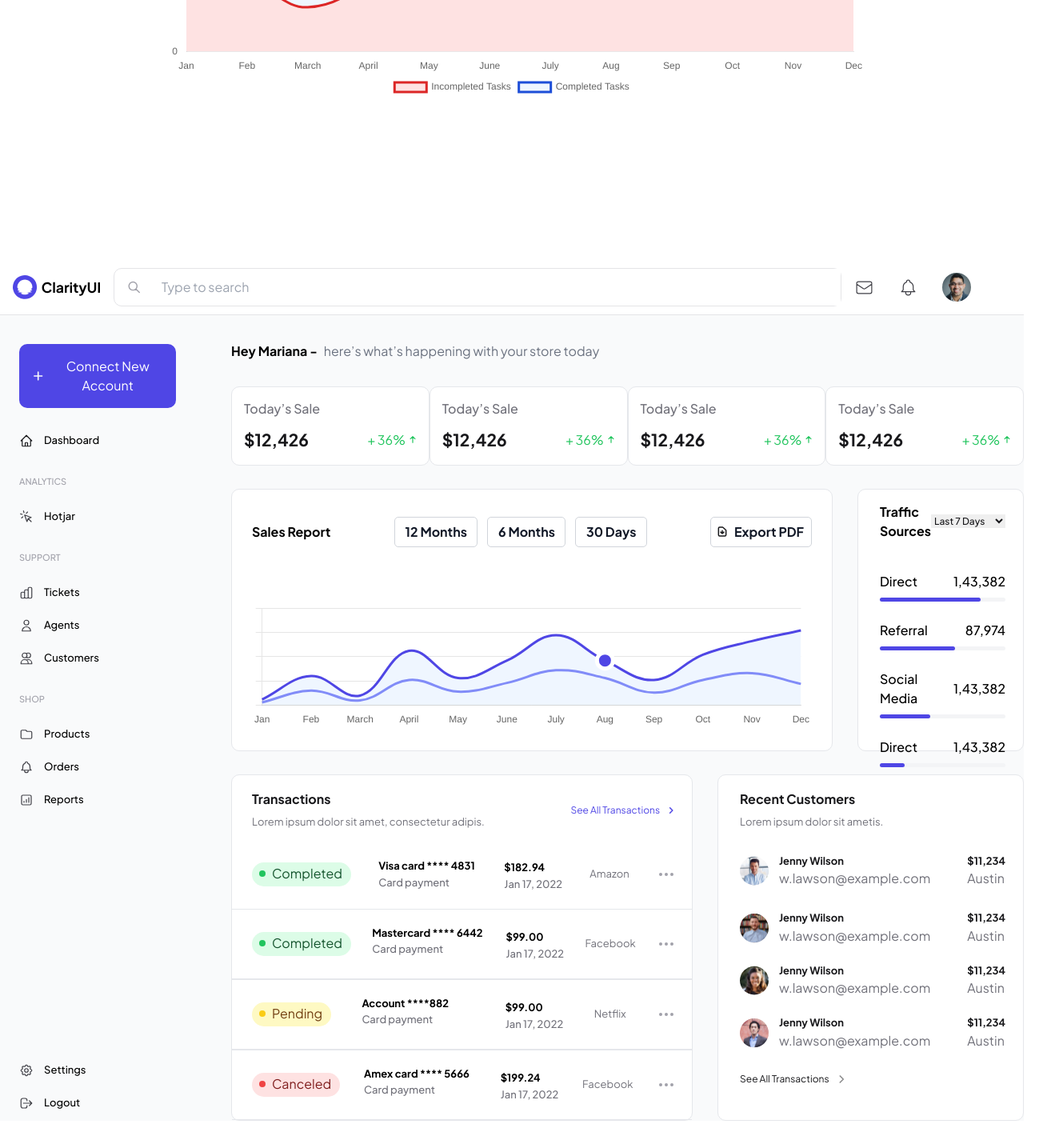
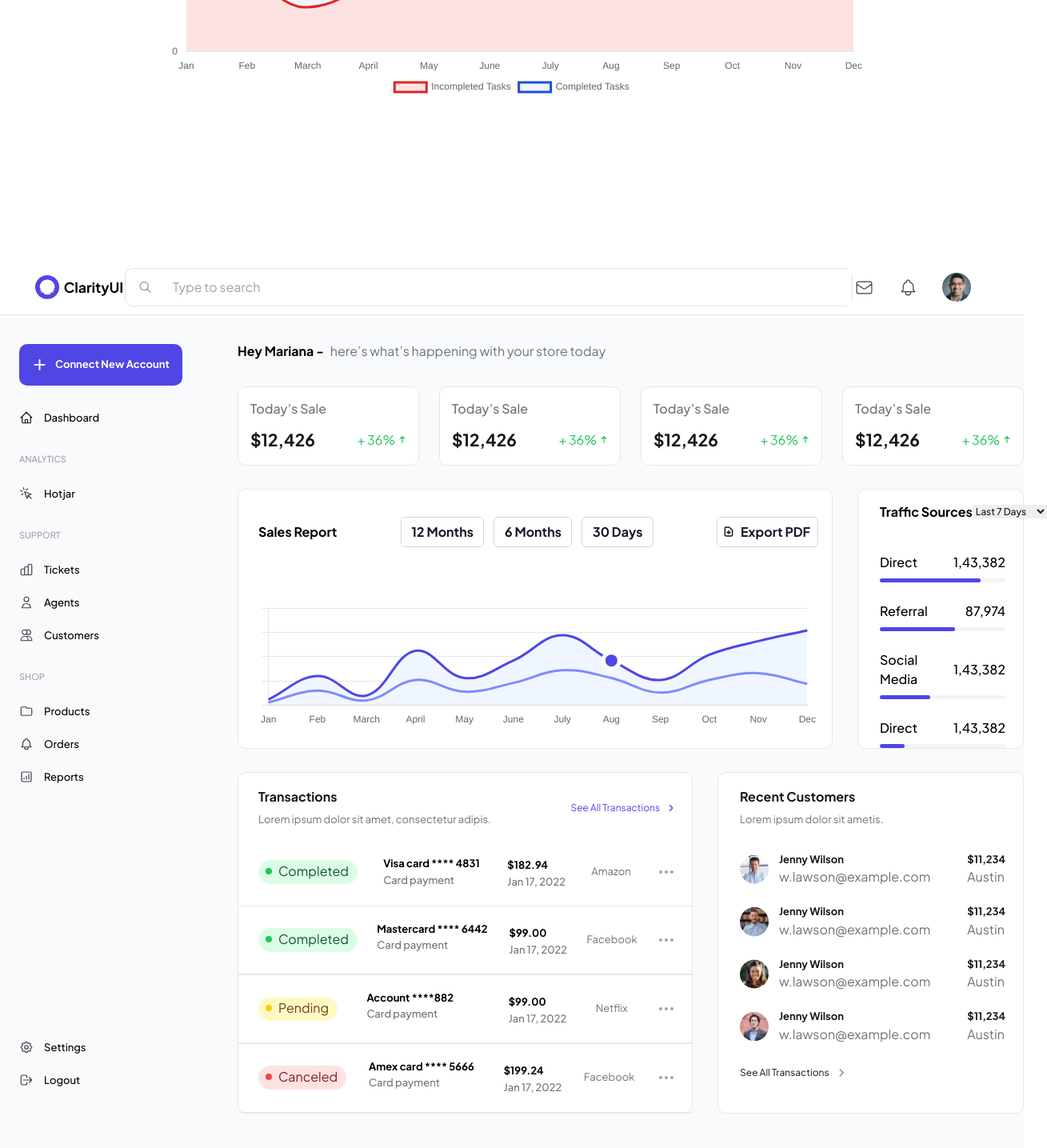
Before and after one commit to S-ali007/charts-Using-ReactchartJS, a React (Create React App) app: page / in a window 1280 px wide. Shown: the part 3649-5084 px from the top of the page at 80% size, 1309 px wide, since content can reach past the window. Before the commit the page ends 5050 px from the top, so only its background shows below. Built offline with nearby package versions, Linux system fonts and the light colour scheme.

Commit message:
Alignment of Chart and transcation section

```diff
--- a/src/Components/AllChartsParent.jsx
+++ b/src/Components/AllChartsParent.jsx
@@ -205,7 +205,7 @@ function AllChartsParent() {
         <LineChart LinechartData={LinechartData} />
       </div>
       <div className="mt-[200px] ">
-        <LineChartColor LinechartColorData={LinechartColorData} options={options} text={"Make changes with confidence "} />
+        <LineChartColor LinechartColorData={LinechartColorData} options={options} text={"Task Summary"}  />
       </div>
       {/* <div>
         <h1>Pie Chart</h1>
--- a/src/Components/Dashboard.jsx
+++ b/src/Components/Dashboard.jsx
@@ -79,9 +79,9 @@ function Dashboard() {
     tension: 0.4,
   };
   return (
-    <div className="font-PlusJakartaSans">
+    <div className="font-PlusJakartaSans mx-auto">
       {/* Header */}
-      <div className="flex items-center  justify-between pl-[16px] pr-[66px] bg-[#FFF]  border-b-[1px] border-[#E4E4E7] py-[10px]">
+      <div className="flex items-center  justify-between pl-[44px] pr-[66px]  bg-[#FFF]  border-b-[1px] border-[#E4E4E7] py-[10px] ">
         <div>
           <svg
             xmlns="http://www.w3.org/2000/svg"
@@ -197,18 +197,17 @@ function Dashboard() {
               />
             </svg>
           </div>
-          <div>
+
           <img src="/assets/navbar profile imge.svg" alt="" />
-          </div>
         </div>
       </div>
 
       {/* Dashboard Section */}
-      <div className="flex bg-gray-50 gap-[45px] max-w-[1600px] w-full">
+      <div className="flex bg-gray-50 max-w-[1600px] w-full  gap-[43px] pb-[43px] ">
         {/* aside-content */}
-        <div className="aside  px-[24px] mt-[36px] max-w-[280px] w-full">
+        <div className="aside  px-[24px] pt-[36px] max-w-[280px] w-full ">
+          <button className="bg-[#4F46E5] gap-[10px]   flex  items-center p-[16px] rounded-[10px] text-white  font-PlusJakartaSans">
             <div>
-            <button className="bg-[#4F46E5]  gap-[10px] flex justify-center items-center p-[16px] rounded-[10px] text-white  font-PlusJakartaSans">
               <svg
                 xmlns="http://www.w3.org/2000/svg"
                 width="19"
@@ -224,9 +223,11 @@ function Dashboard() {
                   stroke-linejoin="round"
                 />
               </svg>
-              <div>Connect New Account</div>
+            </div>
+            <div className="max-w-[143px] w-full text-[13px] font-[700] font-PlusJakartaSans ">
+              Connect New Account
+            </div>
           </button>
-          </div>
           <div className="flex  items-center mt-[30px] gap-[13px] font-PlusJakartaSans font-[500] text-[13px] leading-[21px]">
             <svg
               xmlns="http://www.w3.org/2000/svg"
@@ -243,7 +244,7 @@ function Dashboard() {
                 stroke-linejoin="round"
               />
             </svg>
-            <h1>Dashboard</h1>
+            <h1 className="">Dashboard</h1>
           </div>
           <div className="flex  items-center mt-[30px] gap-[13px] font-PlusJakartaSans font-[500] text-[#A1A1AA] uppercase text-[11px] leading-[21px]">
             <h1>Analytics</h1>
@@ -432,16 +433,16 @@ function Dashboard() {
           </div>
         </div>
         {/* main inner */}
-        <div className="mt-[33px] max-w-[1212px] w-full">
+        <div className="mt-[33px] max-w-[1212px] w-full ">
           <div className="flex gap-[8px]">
-            <h1 className="font-[700] text-[16px] ">Hey Mariana -</h1>
+            <span className="font-[700] text-[16px] ">Hey Mariana -</span>
             <p className="text-gray-500">
               here’s what’s happening with your store today
             </p>
           </div>
           <div>
-            <div className="flex  mt-[32px]   justify-between">
-              <div className=" max-w-[279px] w-full p-[15px] border-gray-200 border-[1px] rounded-[10px] bg-[#FFFFFF]  ">
+            <div className="grid  grid-cols-4 mt-[32px]  gap-[25px]  ">
+              <div className=" p-[15px] border-gray-200 border-[1px] rounded-[10px] bg-[#FFFFFF]  ">
                 <div className="text-[#71717A] font-[500]">Today’s Sale</div>
                 <div className="flex  justify-between   mt-[11px]  ">
                   <div className="text-[21px] text-[#18181B] font-[700] ">
@@ -467,7 +468,7 @@ function Dashboard() {
                   </div>
                 </div>
               </div>
-              <div className=" max-w-[279px] w-full p-[15px] border-gray-200 border-[1px] rounded-[10px] bg-[#FFFFFF]  ">
+              <div className="  p-[15px] border-gray-200 border-[1px] rounded-[10px] bg-[#FFFFFF]  ">
                 <div className="text-[#71717A] font-[500]">Today’s Sale</div>
                 <div className="flex  justify-between   mt-[11px]  ">
                   <div className="text-[21px] text-[#18181B] font-[700] ">
@@ -493,7 +494,7 @@ function Dashboard() {
                   </div>
                 </div>
               </div>
-              <div className=" max-w-[279px] w-full p-[15px] border-gray-200 border-[1px] rounded-[10px] bg-[#FFFFFF]  ">
+              <div className=" p-[15px] border-gray-200 border-[1px] rounded-[10px] bg-[#FFFFFF]  ">
                 <div className="text-[#71717A] font-[500]">Today’s Sale</div>
                 <div className="flex  justify-between   mt-[11px]  ">
                   <div className="text-[21px] text-[#18181B] font-[700] ">
@@ -519,7 +520,7 @@ function Dashboard() {
                   </div>
                 </div>
               </div>
-              <div className=" max-w-[279px] w-full p-[15px] border-gray-200 border-[1px] rounded-[10px] bg-[#FFFFFF]  ">
+              <div className="  p-[15px] border-gray-200 border-[1px] rounded-[10px] bg-[#FFFFFF]  ">
                 <div className="text-[#71717A] font-[500]">Today’s Sale</div>
                 <div className="flex  justify-between   mt-[11px]  ">
                   <div className="text-[21px] text-[#18181B] font-[700] ">
@@ -548,8 +549,8 @@ function Dashboard() {
             </div>
           </div>
           {/* Chart-Section */}
-          <div className="mt-[29px] h-[328px]  flex gap-[31px]   ">
-            <div className="border pl-[25px] pb-[21px] pr-[25px] rounded-[10px] bg-[#FFFFFF] pt-[18px] max-w-[1189px] w-full">
+          <div className="mt-[29px]  flex gap-[31px]   ">
+            <div className="border pl-[25px] pb-[21px] pr-[17px] rounded-[10px] bg-[#FFFFFF] pt-[18px] max-w-[1189px] w-full">
               <div className="  font-PlusJakartaSans flex  justify-between items-center mt-[16px]">
                 <div className=" w-[99px] items-center font-[700] text-[16px]">
                   Sales Report
@@ -584,7 +585,7 @@ function Dashboard() {
                   <div className="font-[700] text-gray-900"> Export PDF</div>
                 </button>
               </div>
-              <div className="mt-[76px]  pb-[21px] h-[228px] w-full">
+              <div className="mt-[76px]    ">
                 <Line
                   data={LinechartColorData}
                   options={options}
@@ -592,9 +593,9 @@ function Dashboard() {
                 />
               </div>
             </div>
-            <div className="max-w-[383px] w-full  border pl-[27px] pr-[22px] rounded-[10px] bg-[#FFFFFF]">
-              <div className="  font-PlusJakartaSans flex  justify-between items-center mt-[16px]">
-                <div className=" items-center font-[700] text-[16px]">
+            <div className="max-w-[383px] w-full   border pl-[27px] pr-[22px] rounded-[10px] bg-[#FFFFFF]">
+              <div className="  font-PlusJakartaSans flex  justify-between items-center mt-[16px] ">
+                <div className=" items-center font-[700] text-[16px] shrink-0">
                   Traffic Sources
                 </div>
 
@@ -611,20 +612,20 @@ function Dashboard() {
               </div>
               <div className="mt-[39px]">
                 <div>
-                  <div className="flex justify-between items-center font-PlusJakartaSans  w-full font-[500] ">
-                    <h1 className=" max-w-[39px] ">Direct</h1>
-                    <h1 className="max-w-[70px] ">1,43,382</h1>
+                  <div className="flex justify-between items-center font-PlusJakartaSans font-[500] ">
+                    <h1 className=" ">Direct</h1>
+                    <h1 className="">1,43,382</h1>
                   </div>
-                  <div className=" max-w-[332px] w-full mt-[8px] bg-gray-100 rounded-[5px]">
+                  <div className=" mt-[8px] bg-gray-100 rounded-[5px]">
                     <div className="bg-[#4F46E5] w-[80%] h-[5px] rounded-[5px] "></div>
                   </div>
                   <div className="mt-[24px]">
                     <div>
                       <div className="flex justify-between items-center font-PlusJakartaSans  w-full font-[500] ">
-                        <h1 className=" max-w-[39px] ">Referral</h1>
-                        <h1 className="max-w-[70px] ">87,974</h1>
+                        <h1 className="">Referral</h1>
+                        <h1 className=" ">87,974</h1>
                       </div>
-                      <div className=" max-w-[332px] w-full mt-[8px] bg-gray-100 rounded-[5px]">
+                      <div className="  mt-[8px] bg-gray-100 rounded-[5px]">
                         <div className="bg-[#4F46E5] w-[60%] h-[5px] rounded-[5px]"></div>
                       </div>
                     </div>
@@ -633,20 +634,20 @@ function Dashboard() {
                     <div>
                       <div className="flex justify-between items-center font-PlusJakartaSans  w-full font-[500] ">
                         <h1 className="  ">Social Media</h1>
-                        <h1 className="max-w-[70px] ">1,43,382</h1>
+                        <h1 className="">1,43,382</h1>
                       </div>
-                      <div className=" max-w-[332px] w-full mt-[8px] bg-gray-100 rounded-[5px]">
+                      <div className=" mt-[8px] bg-gray-100 rounded-[5px]">
                         <div className="bg-[#4F46E5] w-[40%] h-[5px] rounded-[5px]"></div>
                       </div>
                     </div>
                   </div>
                   <div className="mt-[24px]">
                     <div>
-                      <div className="flex justify-between items-center font-PlusJakartaSans  w-full font-[500] ">
-                        <h1 className=" max-w-[39px] ">Direct</h1>
+                      <div className="flex justify-between items-center font-PlusJakartaSans  font-[500] ">
+                        <h1 className="  ">Direct</h1>
                         <h1 className=" ">1,43,382</h1>
                       </div>
-                      <div className=" max-w-[332px] w-full mt-[8px] bg-gray-100 rounded-[5px]">
+                      <div className="  mt-[8px] bg-gray-100 rounded-[5px]">
                         <div className="bg-[#4F46E5] w-[20%] h-[5px] rounded-[5px]"></div>
                       </div>
                     </div>
@@ -657,7 +658,7 @@ function Dashboard() {
           </div>
           {/* Transactions-Section */}
           <div className="flex mt-[29px] gap-[31px] max-w-[1212px] w-full">
-            <div className="max-w-[798px ] w-full  border  rounded-[10px] bg-[#FFFFFF]">
+            <div className="w-[798px ] w-full  border  rounded-[10px] bg-[#FFFFFF]">
               <div className="flex justify-between mt-[18px] pl-[25px] pr-[20px]">
                 <div>
                   <h1 className="text-[#18181B] text-[16px] font-[700]">
@@ -693,7 +694,7 @@ function Dashboard() {
               </div>
 
               <div className="mt-[31px] ">
-                <div className="flex justify-between items-center  font-PlusJakartaSans pb-[20px] pl-[25px] pr-[20px]">
+                <div className="flex justify-between items-center  font-PlusJakartaSans pb-[19px] pl-[25px] pr-[20px]">
                   <div className="flex items-center rounded-[40px] bg-[#DCFCE7] pt-[2px] pb-[4px] pr-[11px] pl-[9px]  gap-[8px]">
                     <svg
                       xmlns="http://www.w3.org/2000/svg"
@@ -744,7 +745,7 @@ function Dashboard() {
                     </svg>
                   </div>
                 </div>
-                <div className="flex justify-between items-center  font-PlusJakartaSans py-[20px] border-y pl-[25px] pr-[20px]">
+                <div className="flex justify-between items-center  font-PlusJakartaSans py-[19px] border-y pl-[25px] pr-[20px]">
                   <div className="flex items-center rounded-[40px] bg-[#DCFCE7] pt-[2px] pb-[4px] pr-[11px] pl-[9px]  gap-[8px]">
                     <svg
                       xmlns="http://www.w3.org/2000/svg"
@@ -795,7 +796,7 @@ function Dashboard() {
                     </svg>
                   </div>
                 </div>
-                <div className="flex justify-between items-center  font-PlusJakartaSans py-[20px] border-y pl-[25px] pr-[20px]">
+                <div className="flex justify-between items-center  font-PlusJakartaSans py-[19px] border-y pl-[25px] pr-[20px]">
                   <div className="flex items-center rounded-[40px] bg-[#FEF9C3] pt-[2px] pb-[4px] pr-[11px] pl-[9px]  gap-[8px]">
                     <svg
                       xmlns="http://www.w3.org/2000/svg"
@@ -846,7 +847,7 @@ function Dashboard() {
                     </svg>
                   </div>
                 </div>
-                <div className="flex justify-between items-center  font-PlusJakartaSans py-[20px] border-y pl-[25px] pr-[20px] pb-[20px]">
+                <div className="flex justify-between items-center  font-PlusJakartaSans py-[19px] border-y pl-[25px] pr-[20px] pb-[20px]">
                   <div className="flex items-center rounded-[40px] bg-[#FEE2E2] pt-[2px] pb-[4px] pr-[11px] pl-[9px]  gap-[8px]">
                     <svg
                       xmlns="http://www.w3.org/2000/svg"
@@ -899,7 +900,9 @@ function Dashboard() {
                 </div>
               </div>
             </div>
-            <div className="max-w-[383px] w-full  border pt-[18px] pl-[27px] pr-[24px] rounded-[10px] bg-[#FFFFFF]">
+            {/* Recent Customer Div */}
+
+            <div className="max-w-[383px] w-full  border pb-[24px]  pt-[18px] pl-[27px] pr-[24px] rounded-[10px] bg-[#FFFFFF]">
               <div>
                 <h1 className="text-[#18181B] text-[16px] font-[700]">
                   Recent Customers
@@ -908,7 +911,8 @@ function Dashboard() {
                   Lorem ipsum dolor sit ametis.{" "}
                 </p>
               </div>
-              <div className="mt-[28px]">
+              <div className="flex flex-col gap-[22px] mt-[29px]">
+                <div className="">
                   <div className="flex gap-[82px]">
                     <div className="flex gap-[13px]">
                       <img src="/assets/recent_Customer1.svg" alt="" />
@@ -930,7 +934,7 @@ function Dashboard() {
                     </div>
                   </div>
                 </div>
-              <div className="mt-[28px]">
+                <div className="">
                   <div className="flex gap-[82px]">
                     <div className="flex gap-[13px]">
                       <img src="/assets/recent_Customer2.svg" alt="" />
@@ -952,7 +956,7 @@ function Dashboard() {
                     </div>
                   </div>
                 </div>
-              <div className="mt-[22px]">
+                <div className="">
                   <div className="flex gap-[82px]">
                     <div className="flex gap-[13px]">
                       <img src="/assets/recent_Customer3.svg" alt="" />
@@ -974,7 +978,7 @@ function Dashboard() {
                     </div>
                   </div>
                 </div>
-              <div className="mt-[22px]">
+                <div className="">
                   <div className="flex gap-[82px]">
                     <div className="flex gap-[13px]">
                       <img src="/assets/recent_Customer4.svg" alt="" />
@@ -996,6 +1000,8 @@ function Dashboard() {
                     </div>
                   </div>
                 </div>
+              </div>
+
               <button className="flex items-center gap-[8px] mt-[27px]">
                 <p className="text-[#151518] text-[12px]">
                   {" "}
--- a/src/Components/LineChartColor.jsx
+++ b/src/Components/LineChartColor.jsx
@@ -11,7 +11,7 @@ function LineChartColor({LinechartColorData,options, extraClasses,text}) {
           <div>
             <div
 
-            className="text-[20px] font-[600px]  ">{text}</div>
+            className="text-[20px] font-[600]  ">{text}</div>
           </div>
           <div className="flex gap-[16px] items-center mt-[16px]">
             {" "}
```
Lines whose indentation alone changed are shown as unchanged.
